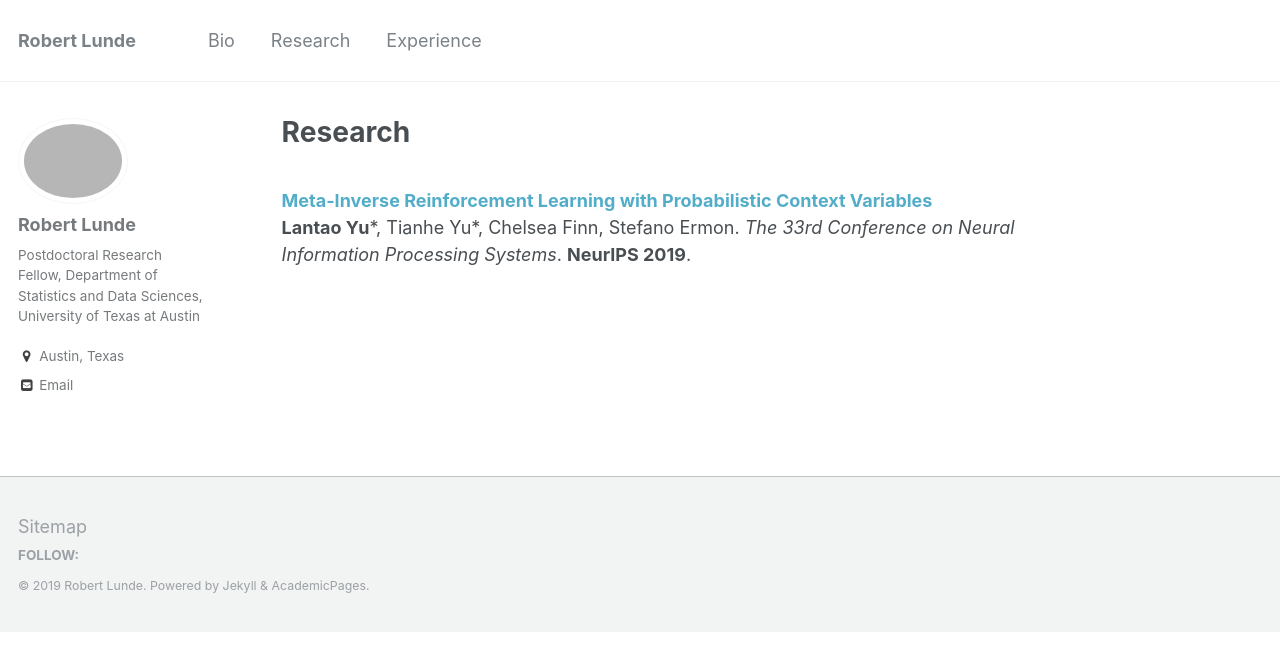
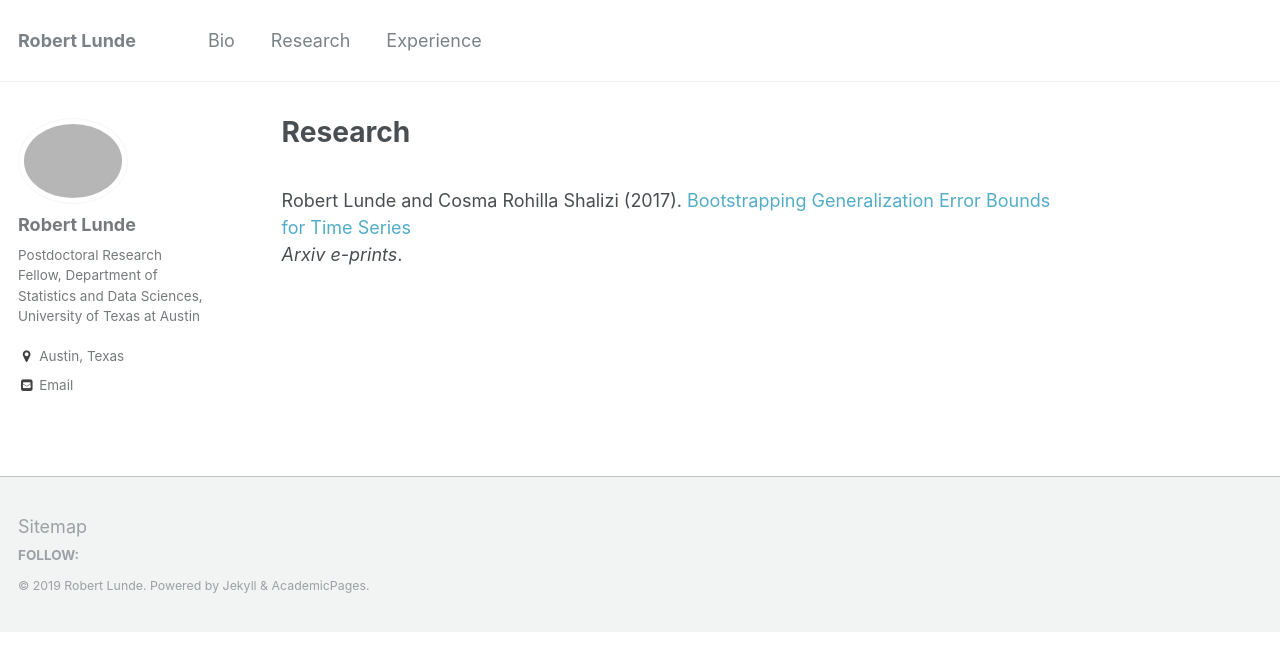
Before and after one commit to rslunde/rslunde.github.io, a Jekyll site: the page built from _pages/research.md, in a window 1280 px wide. Shown: the top 671 px of the page. Built offline with Jekyll 4.4.1, drawn with Linux system fonts in a browser that asks for light colours.

Commit message:
changed research entry

```diff
--- a/_pages/research.md
+++ b/_pages/research.md
@@ -4,6 +4,6 @@
 author_profile: true
 ---
 <br>
-<b>[Meta-Inverse Reinforcement Learning with Probabilistic Context Variables](http://lantaoyu.com/publications/MetaIRL)</b> <br>
-<b>Lantao Yu</b>\*, Tianhe Yu\*, Chelsea Finn, Stefano Ermon.
-<i>The 33rd Conference on Neural Information Processing Systems</i>. <b>NeurIPS 2019</b>.
+Robert Lunde and Cosma Rohilla Shalizi (2017).
+[Bootstrapping Generalization Error Bounds for Time Series](https://arxiv.org/abs/1711.02834) <br>
+<i>Arxiv e-prints</i>.
```
Also changed, not shown: _pages/about.md (+2 -2 lines), 2 other files.
